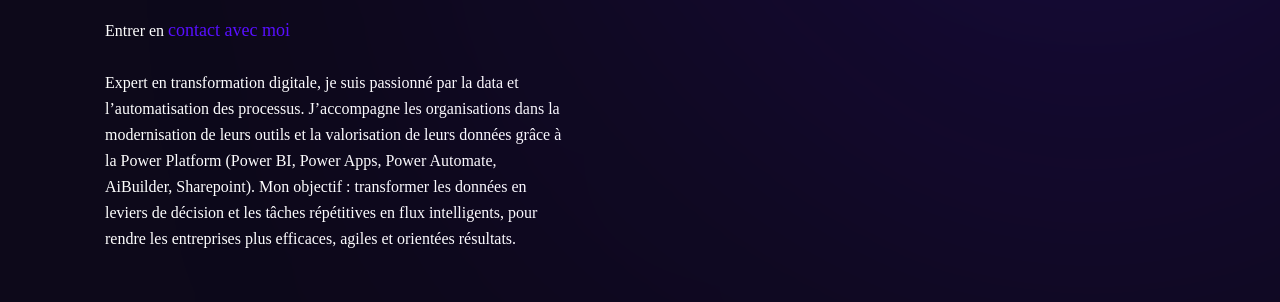
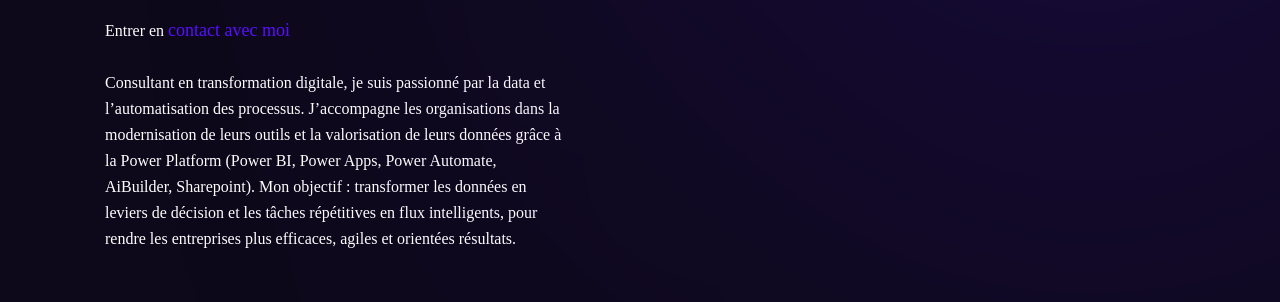
Before and after one commit to DeKingoye/next_js_test_deploy_project, a Next.js app: page /contact in a window 1280 px wide. Shown: the part 248-550 px from the top of the page. Built offline with nearby package versions, Linux system fonts and the light colour scheme; a web font is replaced by a local one.

Commit message:
Update home page text

```diff
--- a/app/contact/page.jsx
+++ b/app/contact/page.jsx
@@ -27,7 +27,7 @@ const Contact = () => {
                     <h2 >Entrer en <span className='text-accent text-lg'>contact avec moi</span></h2><br />
 
                     <p className='max-w-[460px]'>
-                    Expert en transformation digitale, je suis passionné par la data et l’automatisation des processus. J’accompagne les organisations dans la modernisation de leurs outils et la valorisation de leurs données grâce à la Power Platform (Power BI, Power Apps, Power Automate, AiBuilder, Sharepoint). Mon objectif : transformer les données en leviers de décision et les tâches répétitives en flux intelligents, pour rendre les entreprises plus efficaces, agiles et orientées résultats.
+                    Consultant en transformation digitale, je suis passionné par la data et l’automatisation des processus. J’accompagne les organisations dans la modernisation de leurs outils et la valorisation de leurs données grâce à la Power Platform (Power BI, Power Apps, Power Automate, AiBuilder, Sharepoint). Mon objectif : transformer les données en leviers de décision et les tâches répétitives en flux intelligents, pour rendre les entreprises plus efficaces, agiles et orientées résultats.
                     </p>
                   </div>
                   {/* info */}
```
Also changed, not shown: tsconfig.json (+20 -5 lines).
